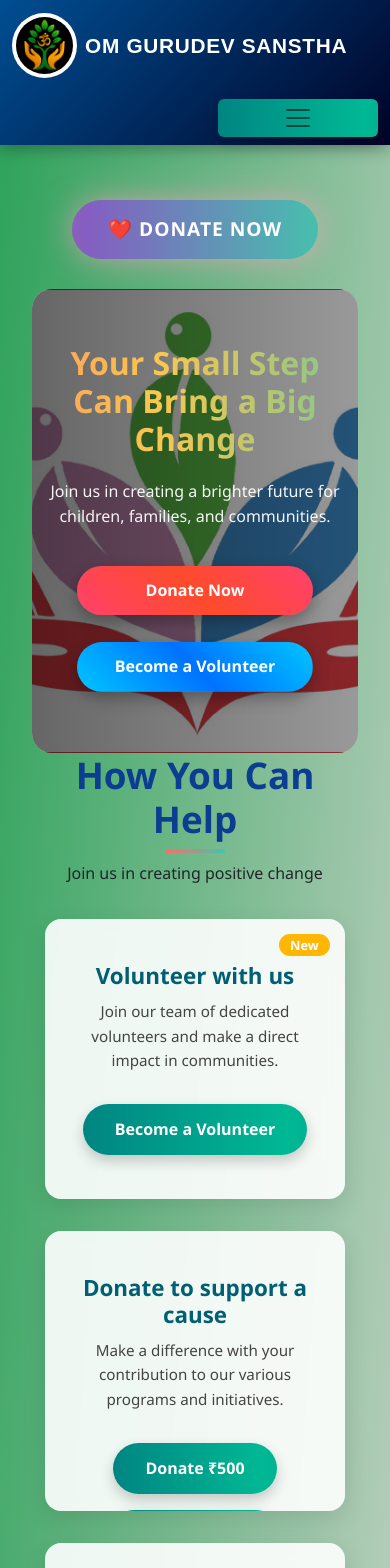
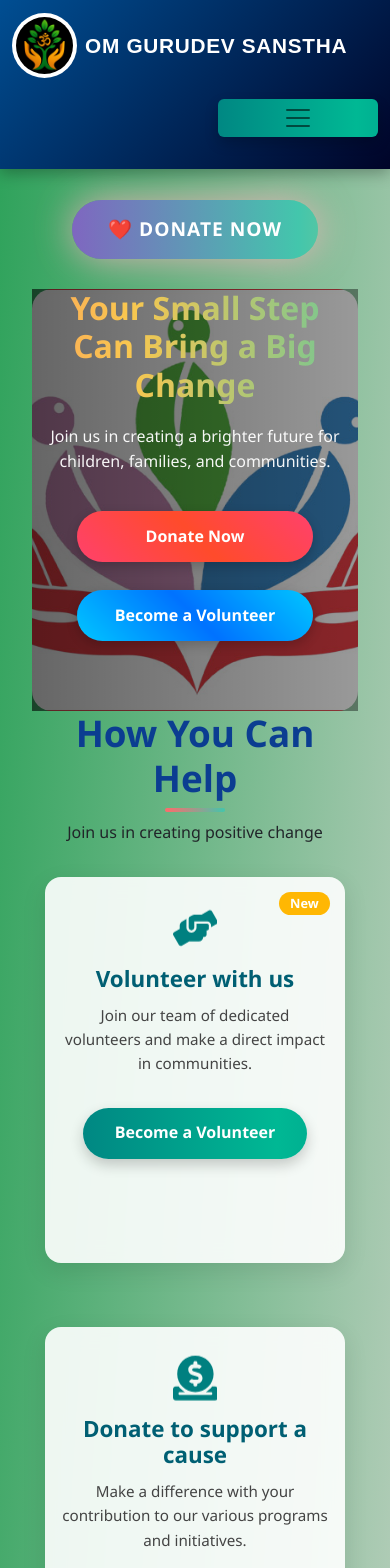
Before and after one commit to truptijadhav25/OmGurudevSanstha, a React (Create React App) app: page /help in a window 390 px wide. Shown: the top 1568 px of the page. Built offline with nearby package versions, Linux system fonts and the light colour scheme.

Commit message:
Initial project upload

```diff
--- a/src/components/Help.css
+++ b/src/components/Help.css
@@ -582,3 +582,113 @@ button:hover {
     padding: 14px 36px;
   }
 }
+/* ✅ Fix for Half-Hidden Buttons on Mobile */
+@media (max-width: 768px) {
+  /* Ensure cards have enough padding for buttons */
+  .help-card {
+    padding-bottom: 3.5rem !important;
+  }
+
+  /* Prevent content from being cut off */
+  .help-options {
+    overflow: visible !important;
+  }
+
+  /* Make sure buttons stay inside the view */
+  .card-btn,
+  button {
+    margin-bottom: 0.8rem !important;
+  }
+
+  /* Ensure container scrolls smoothly and shows all */
+  .help-container {
+    overflow-y: auto !important;
+    padding-bottom: 100px !important;
+  }
+}
+/* Base styles remain same */
+
+/* ✅ Mobile fix section */
+@media (max-width: 768px) {
+
+  /* Make sure nothing is cut off inside the card */
+  .help-card {
+    padding: 2rem 1rem 5rem !important; /* big bottom padding */
+    margin-bottom: 2rem !important;
+    min-height: unset !important;
+    height: auto !important;
+    overflow: visible !important;
+    display: flex;
+    flex-direction: column;
+    justify-content: center;
+  }
+
+  /* Allow all content to be seen */
+  .help-options {
+    overflow: visible !important;
+    height: auto !important;
+  }
+
+  /* Ensure container can scroll properly */
+  .help-container {
+    overflow: visible !important;
+    padding-bottom: 150px !important;
+  }
+
+  /* Make buttons visible and centered */
+  .card-btn,
+  .donate-btn,
+  button {
+    margin-top: 1rem !important;
+    margin-bottom: 1.5rem !important;
+    display: inline-block !important;
+  }
+
+  /* Fix donate button group alignment */
+  .donate-buttons {
+    display: flex !important;
+    flex-direction: column !important;
+    align-items: center !important;
+    gap: 12px !important;
+    width: 100% !important;
+  }
+}
+
+/* ✅ Final Fix: Make Donate Now & Volunteer Now buttons fully visible on mobile */
+@media (max-width: 768px) {
+  .help-hero {
+    position: relative;
+    height: auto !important;          /* allow section to expand */
+    overflow: visible !important;     /* prevent button clipping */
+    padding-bottom: 2rem !important;  /* extra space for buttons */
+  }
+
+  .help-hero-content {
+    position: relative;
+    z-index: 2;
+    overflow: visible !important;
+  }
+
+  .help-buttons {
+    display: flex;
+    flex-direction: column;
+    align-items: center;
+    gap: 1rem;
+    margin-top: 1.5rem;
+    padding-bottom: 2rem;             /* ensure full button visibility */
+  }
+
+  .help-btn {
+    display: inline-block;
+    padding: 0.8rem 2rem;
+    border-radius: 50px;
+    text-align: center;
+    font-weight: 600;
+    box-shadow: 0 4px 12px rgba(0, 0, 0, 0.2);
+  }
+
+  body, html {
+    overflow-x: hidden !important;
+    overflow-y: auto !important;
+  }
+}
--- a/src/components/Impact.css
+++ b/src/components/Impact.css
@@ -123,17 +123,17 @@
   line-height: 1.5;
 }
 
-/* Mobile vertical scroll only for Impact section */
+/* ✅ Responsive fix: show all impact cards without scrollbar */
 @media (max-width: 500px) {
   .impact-section {
-    max-height: 90vh;      /* section takes almost full screen height */
-    overflow-y: auto;      /* enable vertical scrolling */
-    padding-right: 0.5rem; /* avoid scrollbar overlap */
+    max-height: none;           /* remove height limit */
+    overflow: visible;          /* remove scroll bar */
+    padding: 3rem 1rem;         /* balanced padding for mobile */
   }
 
   .impact-grid {
     grid-template-columns: 1fr; /* one card per row */
-    gap: 1rem;
+    gap: 1.5rem;
   }
 
   .impact-card {
--- a/src/i18n.js
+++ b/src/i18n.js
@@ -411,7 +411,7 @@ i18n
               ankush: {
                 name: "श्री अंकुश सपकाल",
                 role: "उपाध्यक्ष",
-                bio: "डिजिटल परिवर्तन आणि शिक्षण क्षेत्रातील अग्रणी व्यक्ती. IT आणि सायबरसुरक्षा क्षेत्रात विद्यार्थ्यांना प्रशिक्षण आणि मार्गदर्शनाद्वारे करिअर घडविण्यात मदत करतो.",
+                bio: "डिजिटल परिवर्तन आणि शिक्षण क्षेत्रातील अग्रणी व्यक्ती. IT आणि सायबरसुरक्षा क्षेत्रात विद्यार्थ्यांना प्रशिक्षण आणि मार्गदर्शनाद्वारे करिअर घडविण्यात मदत करतात.",
                 image: "/ankush_sapkal.jpg"
               },
               dilip: {
```
Also changed, not shown: src/components/Help.js (line endings or trailing spaces).
